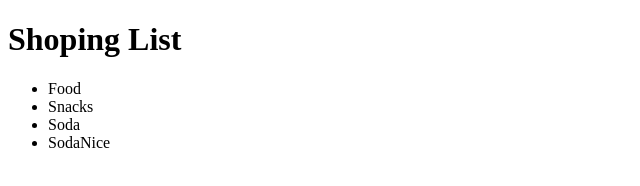
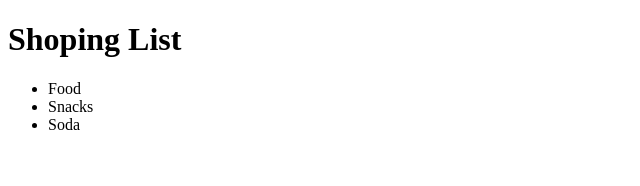
Before and after one commit to andreteilmannnetent/gitTest, a plain HTML site: page index.html in a window 1280 px wide. Shown: the full height of the page, 0-640 px from the left. Drawn offline with Linux system fonts and the light colour scheme.

```diff
--- a/index.html
+++ b/index.html
@@ -9,7 +9,6 @@
 		<li>Food</li>
 		<li>Snacks</li>
 		<li>Soda</li>
-		<li>SodaNice</li>
 	</ul>
 </body>
 </html>
```
